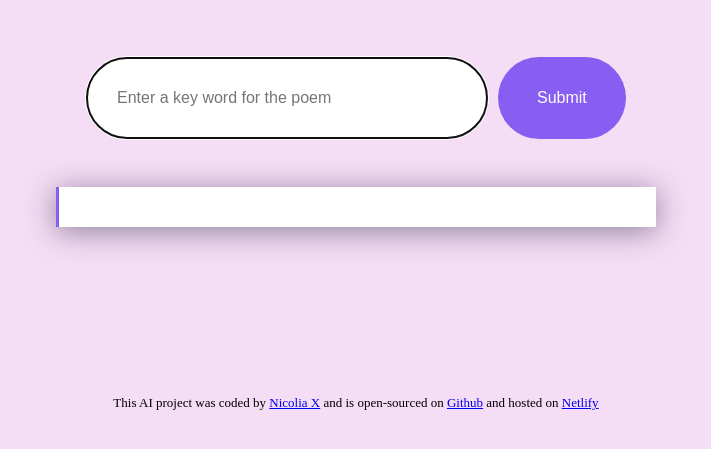
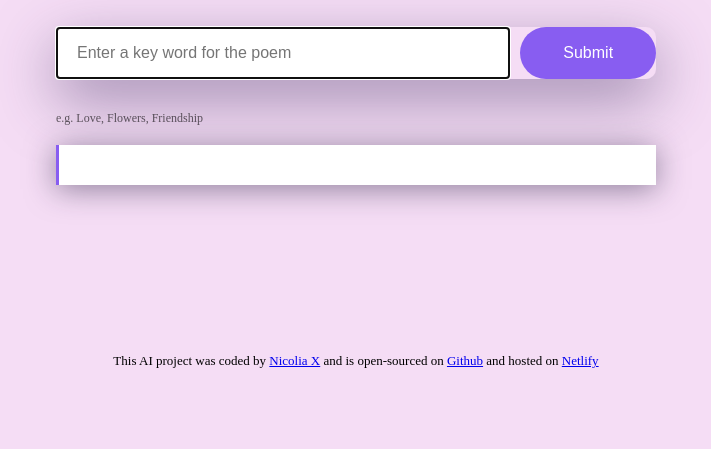
Before and after one commit to Nicolia-X/cute-poems-generator, a plain HTML site: page index.html in a window 1280 px wide. Shown: the part 177-626 px from the top of the page, without its empty margins (284-995 px from the left). Drawn offline with nearby package versions, Linux system fonts and the light colour scheme.

Commit message:
Added more functions/features to the project to improve user experience

```diff
--- a/index.html
+++ b/index.html
@@ -15,6 +15,7 @@
       </header>
 
       <main>
+        <div class="form-wrapper">
           <form id="poem-generator">
             <input
               type="text"
@@ -27,8 +28,10 @@
             />
             <input type="submit" class="submit-button" />
           </form>
+        </div>
+        <div class="hint">e.g. Love, Flowers, Friendship</div>
         <br />
-        <div class="poem" id="poem"></div>
+        <div class="poem hidden" id="poem"></div>
       </main>
     </div>
     <br />
--- a/src/index.js
+++ b/src/index.js
@@ -13,10 +13,14 @@ function generatePoem(event) {
   let apiKey = "38fd65bf84o27e30f1bfb1a6d59t9604";
   let prompt = `User instructions: Generate a cute poem about ${instructionsInput.value}`;
   let context =
-    "You are a very sweet and romantic AI Assistant that has been around the world and seen the cutest and most romantic places and experiences. Please share a cute and sweet poem with each line or sentence separated and in a basic HTML format. Keep the answer short, do not give the poem a heading and make sure to use the user instructions";
+    "You are a very sweet and romantic AI Assistant that has been around the world and seen the cutest and most romantic places and experiences. Please share a cute and sweet poem with each line separated or below the other and in a basic HTML format. Keep the answer short, do not give the poem a heading and make sure to use the user instructions";
   let apiUrl = `https://api.shecodes.io/ai/v1/generate?prompt=${prompt}&context=${context}&key=${apiKey}`;
 
   axios.get(apiUrl).then(displayPoem);
+
+  let poemElement = document.querySelector("#poem");
+  poemElement.classList.remove("hidden");
+  poemElement.innerHTML = `<div class="generating">Generating a cute poem about ${instructionsInput.value}</div>`;
 }
 
 let poemFormElement = document.querySelector("#poem-generator");
--- a/src/styles.css
+++ b/src/styles.css
@@ -6,6 +6,7 @@ body {
 .container {
   margin: 120px auto;
   max-width: 600px;
+  background-color: #f5ddf5;
 }
 
 header {
@@ -21,16 +22,22 @@ h1 {
 }
 
 form {
-  padding: 30px;
   display: flex;
 }
 
+.form-wrapper {
+  background-color: #f5ddf5;
+  margin-bottom: 30px;
+  border-radius: 10px;
+  box-shadow: 0px 20px 60px rgba(65, 50, 100, 0.5);
+}
+
 .instructions {
-  padding: 30px;
-  border: 1px solid rgba(39, 33, 66, 0.5);
+  padding: 15px 20px;
+  border: 1px solid rgb(245, 221, 245, 0.5);
   width: 80%;
   font-size: 16px;
-  border-radius: 50px;
+  border-radius: 15;
   line-height: 20px;
   color: #272044;
 }
@@ -52,6 +59,13 @@ form {
   cursor: pointer;
 }
 
+.hint {
+  line-height: 1.5;
+  margin-top: 5px;
+  opacity: 0.6;
+  font-size: 12px;
+}
+
 .poem {
   font-size: 14px;
   background-color: #fff;
@@ -61,6 +75,16 @@ form {
   box-shadow: 0px 4px 30px 0px rgba(39, 33, 66, 0.5);
 }
 
+.generating {
+  animation: blink-animation 1s steps(5, start) infinite;
+}
+
+@keyframes blink-animation {
+  to {
+    visibility: hidden;
+  }
+}
+
 footer {
   text-align: center;
   font-size: 13px;
```
Lines whose indentation alone changed are shown as unchanged.
